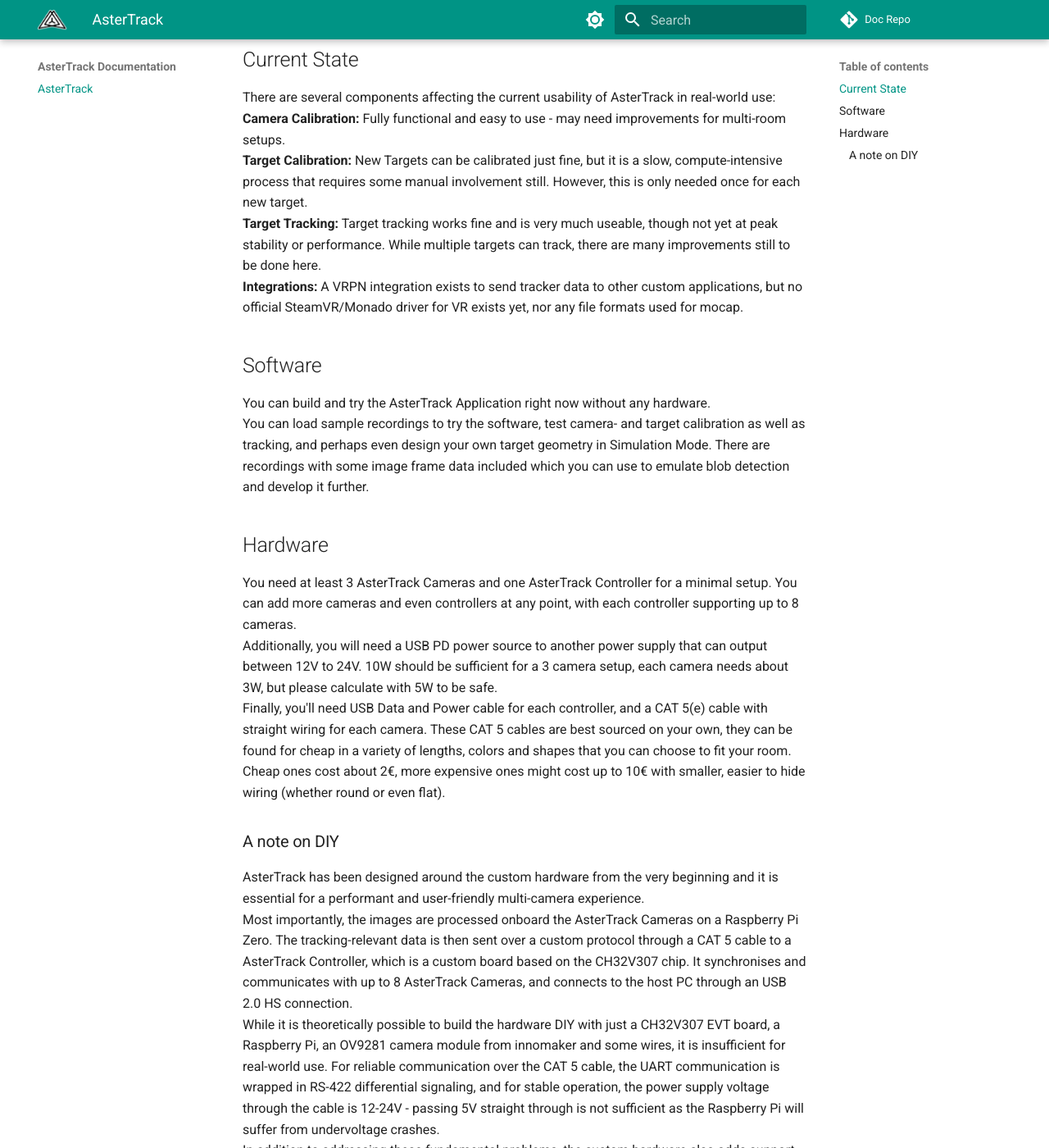
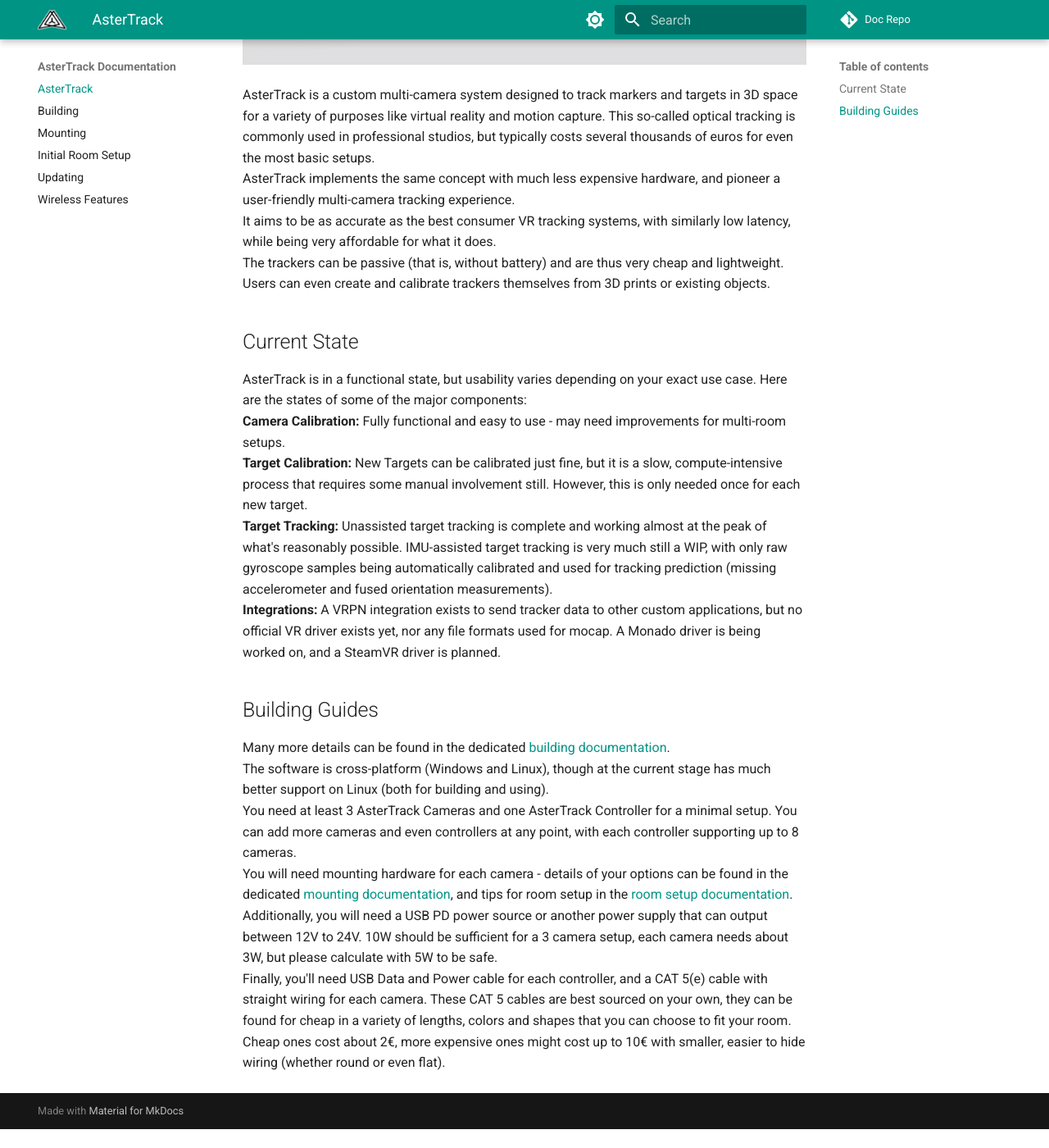
Before and after one commit to AsterTrack/AsterTrack_Documentation, an MkDocs documentation site: the page built from docs/index.md, in a window 1280 px wide and 1400 px high, scrolled down 369 px. Shown: the whole window at 82% size. Built offline with MkDocs 1.6.1 and Material for MkDocs 9.7.7, drawn with Linux system fonts in a browser that asks for light colours; plug-ins that fetch from the network failed and are left out; comment, search, counter and statistics services are not loaded; after the commit the page ends 1746 px from its top, so only the background shows below that; some of the changed lines change nothing that is shown; some of the changed text lies outside the part shown.

Commit message:
Expanded initial documentation

```diff
--- /dev/null
+++ b/docs/building.md
@@ -0,0 +1,39 @@
+# Building
+
+## Software
+The AsterTrack Software consists of several more or less distinct projects, including four main ones required for the base functionality of the current hardware:
+
+1. The **AsterTrack Server Software** (and its interface) running on the host system can be compiled and run on both Windows and Linux, though at the current stage, Windows support is lagging behind.
+
+2. The **AsterTrack Controller Firmware** requires the standard RiscV toolchain to compile, and can thus be compiled on all platforms, though instructions may be Linux-specific for now.
+
+3. The **AsterTrack Camera-Pi Firmware** is the main program running on the Raspberry Pi, and can currently only be compiled on the Pis themselves - a cross-compile toolchain is planned. The OS image - based on piCore 13.x - can currently only be created on Linux using a setup script system, though it should be possible to package new builds for firmware updates on other platforms, too.
+
+4. The **AsterTrack Camera-MCU Firmware** runs on the STM32 MCU in the official hardware, and is compiled with the standard ARM toolchain and can thus be compiled on most major platforms, though again instructions may be Linux-specific for now. In the DIY Hardware the MCU may potentially be omitted, though this would change multiple aspects of the design and affects compatibility and should thus be avoided.
+
+**Build Instructions** for all 4 main projects can be found in their respective READMEs in the main [AsterTrack repository](https://github.com/AsterTrack/AsterTrack).
+
+Additionally, there are (or will be) further relevant projects:
+
+- For IMU trackers complementing the optical tracking, custom SlimeVR-based nRF firmware is used, adding timesync compared to upstream. This consists of both a receiver and a tracker build based on the exact hardware used. Both require a nRF-specific, zephyr-based toolchain, as well as specific flashing tools - see the [SlimeVR docs](https://docs.slimevr.dev/smol-slimes/firmware/index.html) for details. The source code of the custom firmware will be published once its finalised and rebased properly.
+
+- Example client software to interact with AsterTracks tracking output, applicable to multiple languages (C++ and python), can be found in [this repo](https://github.com/AsterTrack/Clients). There is also a `viewer` application not unlike the main AsterTrack Server Interface which aims to implement all supported AsterTrack protocols in C++ for immediate viewing.
+
+## Hardware
+If you are interested in Prototype Hardware, please contact [devkits@astertrack.dev](mailto:devkits@astertrack.dev). <br>
+Building the hardware yourself is theoretically possible, but in practice quite unattainable for a reasonable price for individuals.
+We are aiming to work on more DIY-compatible versions of the PCBs in the future after the current design is finalised. <br>
+The block diagram of the system is rather simple (TBD), but in order to make the system actually stable and useful in real world use, the custom PCBs are a necessity, with their ESD protections, voltage regulations, and additional usability features.
+
+### Implementation Details
+AsterTrack has been designed around the custom hardware from the very beginning and it is essential for a performant and user-friendly multi-camera experience. <br>
+Most importantly, the images need to be processed on-board the AsterTrack Cameras for a scalable, low-latency system that isn't constrained by data-throughput and host system capabilities. That is what the Raspberry Pi Zero are doing: They run a custom QPU assembly program processing the images at high speed and great efficiency, faster than any CPU could. <br>
+After further refinement, the detected image blobs are then sent over a custom UART protocol through a CAT5e cable to the AsterTrack Controller, which is a custom board based on the CH32V307 chip. Its purpose is to synchronise and communicate with up to 8 AsterTrack Cameras, and connecting to the host PC through a USB 2.0 HS connection. While a direct protocol between cameras and host PC would have made some things easier (like an Ethernet connection), it would have made the setup UX much worse compared to a simple USB 2.0 device. <br>
+Finally, the host PC receives the time-synchronised blob data from the cameras and can use it to calibrate and track objects in 3D space - the details of the algorithms far exceeding the scope of this documentation.
+
+### DIY
+
+A DIY version for using off-the-shelf camera sensors is planned, but will always require custom PCBs. While it is theoretically possible to build the hardware with just a CH32V307 EVT board, a Raspberry Pi, an OV9281 camera module from innomaker and some wires, it is insufficient for real-world use. <br>
+For reliable communication over the CAT5e cables, the UART communication is wrapped in RS-422 differential signaling, and for stable operation, the power supply voltage through the cable is 12-24V - passing 5V straight through is not sufficient as the Raspberry Pi will suffer from undervoltage crashes. <br>
+In addition to addressing these fundamental problems, the custom hardware also adds support for passive retroreflective markers via a IR LED ring around the camera lens, various buttons and signaling LEDs, power regulation with external power and USB PD support, external sync I/O, and other smaller amenities. <br>
+All these require the custom PCBs, and thus sadly make true DIY - without an expensive PCBA-order - a lot less attractive - though if you're aware of the difficulties and risks, you are free to try.
--- a/docs/index.md
+++ b/docs/index.md
@@ -1,31 +1,27 @@
 # AsterTrack
 
-AsterTrack is a custom multi-camera system designed to track markers in 3D space for a variety of purposes like virtual reality and motion capture. This so-called optical tracking is commonly used in professional setups, but typically costs several thousands of euros. AsterTrack aims to implement the same concept with much less expensive hardware, and pioneer a user-friendly multi-camera experience.
-It aims to be as accurate as the best consumer VR tracking systems with low latency, and very affordable. The trackers can be passive (that is, no battery) and are thus very cheap and lightweight. Users can also create and calibrate trackers themselves from 3D prints and even from everyday objects.
+<img alt="Banner image with AsterTrack hardware" src="assets/Banner_AT_Rendered.png">
+
+AsterTrack is a custom multi-camera system designed to track markers and targets in 3D space for a variety of purposes like virtual reality and motion capture.
+This so-called optical tracking is commonly used in professional studios, but typically costs several thousands of euros for even the most basic setups. <br>
+AsterTrack implements the same concept with much less expensive hardware, and pioneer a user-friendly multi-camera tracking experience. <br>
+It aims to be as accurate as the best consumer VR tracking systems, with similarly low latency, while being very affordable for what it does. <br>
+The trackers can be passive (that is, without battery) and are thus very cheap and lightweight.
+Users can even create and calibrate trackers themselves from 3D prints or existing objects.
 
 ## Current State
 
-There are several components affecting the current usability of AsterTrack in real-world use: <br>
+AsterTrack is in a functional state, but usability varies depending on your exact use case. Here are the states of some of the major components:  <br>
 **Camera Calibration:** Fully functional and easy to use - may need improvements for multi-room setups. <br>
 **Target Calibration:** New Targets can be calibrated just fine, but it is a slow, compute-intensive process that requires some manual involvement still. However, this is only needed once for each new target. <br>
-**Target Tracking:** Target tracking works fine and is very much useable, though not yet at peak stability or performance. While multiple targets can track, there are many improvements still to be done here. <br>
-**Integrations:** A VRPN integration exists to send tracker data to other custom applications, but no official SteamVR/Monado driver for VR exists yet, nor any file formats used for mocap.
+**Target Tracking:** Unassisted target tracking is complete and working almost at the peak of what's reasonably possible. IMU-assisted target tracking is very much still a WIP, with only raw gyroscope samples being automatically calibrated and used for tracking prediction (missing accelerometer and fused orientation measurements).  <br>
+**Integrations:** A VRPN integration exists to send tracker data to other custom applications, but no official VR driver exists yet, nor any file formats used for mocap. A Monado driver is being worked on, and a SteamVR driver is planned.
 
-## Software
+## Building Guides
 
-You can build and try the AsterTrack Application right now without any hardware. <br>
-You can load sample recordings to try the software, test camera- and target calibration as well as tracking, and perhaps even design your own target geometry in Simulation Mode.
-There are recordings with some image frame data included which you can use to emulate blob detection and develop it further.
-
-## Hardware
-
+Many more details can be found in the dedicated [building documentation](building.md). <br>
+The software is cross-platform (Windows and Linux), though at the current stage has much better support on Linux (both for building and using). <br>
 You need at least 3 AsterTrack Cameras and one AsterTrack Controller for a minimal setup. You can add more cameras and even controllers at any point, with each controller supporting up to 8 cameras. <br>
-Additionally, you will need a USB PD power source to another power supply that can output between 12V to 24V. 10W should be sufficient for a 3 camera setup, each camera needs about 3W, but please calculate with 5W to be safe. <br>
+You will need mounting hardware for each camera - details of your options can be found in the dedicated [mounting documentation](mounting.md), and tips for room setup in the [room setup documentation](room_setup.md). <br>
+Additionally, you will need a USB PD power source or another power supply that can output between 12V to 24V. 10W should be sufficient for a 3 camera setup, each camera needs about 3W, but please calculate with 5W to be safe. <br>
 Finally, you'll need USB Data and Power cable for each controller, and a CAT 5(e) cable with straight wiring for each camera. These CAT 5 cables are best sourced on your own, they can be found for cheap in a variety of lengths, colors and shapes that you can choose to fit your room. Cheap ones cost about 2€, more expensive ones might cost up to 10€ with smaller, easier to hide wiring (whether round or even flat).
-
-### A note on DIY
-
-AsterTrack has been designed around the custom hardware from the very beginning and it is essential for a performant and user-friendly multi-camera experience. <br>Most importantly, the images are processed onboard the AsterTrack Cameras on a Raspberry Pi Zero. The tracking-relevant data is then sent over a custom protocol through a CAT 5 cable to a AsterTrack Controller, which is a custom board based on the CH32V307 chip. It synchronises and communicates with up to 8 AsterTrack Cameras, and connects to the host PC through an USB 2.0 HS connection. <br>
-While it is theoretically possible to build the hardware DIY with just a CH32V307 EVT board, a Raspberry Pi, an OV9281 camera module from innomaker and some wires, it is insufficient for real-world use. For reliable communication over the CAT 5 cable, the UART communication is wrapped in RS-422 differential signaling, and for stable operation, the power supply voltage through the cable is 12-24V - passing 5V straight through is not sufficient as the Raspberry Pi will suffer from undervoltage crashes. <br>
-In addition to addressing these fundamental problems, the custom hardware also adds support for passive retroreflective markers via a IR LED ring around the camera lens, various buttons and signaling LEDs, power regulation with external power and USB PD support, external sync I/O, and other smaller amenities. <br>
-It is highly recommended to make use of the custom PCBs, either the official dev kit or the DIY version.
--- /dev/null
+++ b/docs/mounting.md
@@ -0,0 +1,45 @@
+# Mounting
+
+Cameras can be mounted using any mounting hardware compatible with 1/4" threads common for mounting small cameras. </b>
+Here are several tested ways to mount the hardware, with Pros/Cons.
+
+## Mechanism
+Relevant qualities:
+- Flexibility to accommodate to any viewing angle
+    - especially switching aspect ratio (rotating by 90° on the roll axis)
+- Wide availability on many stores, and price
+- Ease of use during mounting
+
+#### GoPro mounting system
+Readily available and very flexible in theory. However, switching aspect ratio requires adding new parts, so to really achieve its full flexibility, you will have to overbuy on parts. And while cheap individually, these parts often have to be bought in sets that leave you with parts you don't need. <br>
+Ease of use is lacking. While a simple setup only has one screw to secure, for full flexibility two are required, and the yaw axis cannot be properly secured in most mounts as you use a fixing ring to tighten the camera, but to orient the camera properly you have to rely on the tightness of the fixing ring, which in practice means the yaw axis is loose.
+
+#### Ball Joint Mount with single fixing screw
+A ball joint of this design allows for full flexibility in orienting the camera thanks to the notch allowing full 90° angles, and is super cheap (<2€). When combined with a 3D-printed 1/4" compatible adhesive mounting plate, this seems to promise a good all-around mounting options. <br>
+Sadly, it can be extremely annoying to use during setup as the mounting screw, due to relying on metal-on-metal friction between screw and ball joint, is pretty much a binary lock. That means, you have to constrain the full range of motion while securing the screw, which in practice is quite challenging. <br>
+Anecdotally, it is easy to overtighten the screw and accidentally damage the threads of the CNC shell.
+
+#### Ball Joint Mount with encompassing tightening ring
+This design of securing the ball joint has many advantages to the previous one, as it applies force on the ball joint through separate plastic grips. This means, the force increases gradually as the screw is tightened, allowing for easy adjustments of the camera orientation during the mounting process. By keeping the turning knob separated from the ball joint, accidental changes while tightening can be mostly avoided. <br>
+Additionally, as the only mounting system, it can be bought for super cheap and in one part. <br>
+The only major disadvantage is that it does not offer full flexibility in regards to orientation. Given the other advantages of this option, we are considering adding a mounting thread on the long side of the camera to make this option fully viable.
+
+## Securing
+
+There are several ways to secure the mounting hardware to the room.
+The requirements for this are rather lax, as the cameras are rather lightweight and have no moving parts that cause vibrations.
+
+#### Metal Trusses
+Used in professional setups for optimal rigidity, these do not rely on attachment to the room directly, but provide their own mounting options.
+
+#### Screws
+While technically the most secure for attaching directly to a wall or ceiling, it is generally unnecessary unless it is straight-forward and largely non-destructive for the construction of your room. <br>
+Sadly, some all-in-one mounting mechanisms do not directly provide screw holes to mount with.
+
+#### Magnetic
+Some mounting hardware have magnetic bases, and may be used in some scnearios, though their security is generally inferior, especially rotationally. Do make sure the surface you intend to use is actually magnetic and not e.g. made of aluminium.
+
+#### Adhesive (Recommended)
+The recommended and most common method for GoPro mounts and all-in-one mounting options is adhesives.
+While technically destructive and potentially problematic for rented rooms, the resulting surface damage can often be easily patched. <br>
+Do make sure the surface of the room provides sufficient stability before relying on it though!
--- /dev/null
+++ b/docs/room_setup.md
@@ -0,0 +1,24 @@
+# Initial Room Setup
+The most important thing to consider is where to put the cameras. <br> Several factors may influence this decision:
+- The volume you want to be trackable
+- The cable run from the cameras to the controller
+- Potential room features that facilitate mounting
+
+It is recommended you get a good feel for the field of view of the cameras before you fully commit to a camera setup. You may also connect one camera and use it to live-preview potential camera locations. To do so, turn on the image streaming (Context menu or 'H' shortcut), use the contrast and brightness setting in the visualisation panel to make them more visible, and set the camera view to full-screen.
+
+#### Tracking Volume
+Generally, you'll want to mount cameras high in the corners of the room. If you put them in the middle of a wall (also high up at the ceiling), you'll have to be very considerate about what you want to prioritise and orient the camera accordingly: Mounting the camera upright results in a wide field of view, mounting it sideways results in a tall field of view. The vertical field of view and orientation is a delicate balance between tracking height far into the room and tracking close to the wall the camera is mounted on.
+
+#### Cable Runs
+The cameras need to connect to the controllers for both power and a custom communication protocol. These are NOT Ethernet or PoE (Power over Ethernet) compatible, so unless you know for sure you have direct cable runs, do not use any ethernet runs built into your house, do not use PoE hardware, and do not use ethernet switches instead of the controller! Doing so may harm the hardware or equipment used. <br>
+You need to buy the cables yourself, which can often be found locally, in the length, color, and even shape that your exact setup needs. This way you can blend the cable to fit in as much as possible. <br>
+The custom protocol used sadly prohibits merging multiple cables into one, so you may need to route multiple cables alongside each other.
+Picking the camera locations carefully can minimise the complicated runs you have to do.
+
+#### Room Features
+Look out for room features that may be used to either facilitate mounting or hide the cable runs: <br>
+- Curtain tracks for both mounting (if flat) and guiding the cable runs
+- Baseboards or other moldings to hide the cable runs
+- Very Tall furniture to mount ontop of (though you may loose effective vertical tracking volume if not mounted as high as possible)
+
+See [Mounting](mounting.md) for which mounting hardware you can use, and also which methods of securing you can use for the specific room you have.
--- /dev/null
+++ b/docs/updating.md
@@ -0,0 +1,17 @@
+## Firmware Update
+
+The firmwware of the cameras can be updated from within the AsterTrack Application, while the controller currently needs to be updated with a separate tool.
+Neither requires any extra hardware.
+
+#### Update Order
+The order in which the update is applied only matters for updates where this is explicitly mentioned, e.g. if they change the way the UART protocol works. Follow the instructions then.
+In those cases, it should be safe to update the MCU first, then the Pi, then the controller. If you happened to have updated the Pi first, update the controller next, then the MCU. You can always downgrade the controller again to achieve this ordering for all cameras.
+
+### Camera Firmware Update
+In the 'Device' view panel, click on the firmware version of the camera to mark it for firmware update. You may mark multiple cameras at once, which optimises transfer speed. <br>
+In the firmware section that appeared at the bottom, you can now select firmware files to upload. While a complete update package format is planned with additional features, currently, you need to separately select a .tgz package to update the Raspberry Pi processor on the camera, and a .bin binary to update the MCU on the camera. You may also upload a complete OS image file (.img) to the camera.
+
+### Controller Firmware Update
+Currently you need to manually switch the Controller to the bootloader, which can be done by pressing the middle Flash button for one second (technically half a second is enough). <br>
+After that, it should appear as "WinChipHead", which is the default bootloader. You can then either use the isp55e0 built with the controller project through the provided VS Code task (or even manually), or use the firmware flashing tool integrated into the server UI. <br>
+Switch to the "Devices" view panel and select the firmware binary to upload in the "Controller Firmware Update" section. Then, with a controller in bootloader mode, hit "Flash Controller in Bootloader".
--- /dev/null
+++ b/docs/wireless.md
@@ -0,0 +1,20 @@
+# Wireless Features
+
+## Enable Wifi
+Wifi (and SSH) can be great tools to debug a camera if it misbehaves, or even to start developing on it. <br>
+In the future, a direct server-to-camera connection my be used to supplement or even replace the wired connection through the controller. <br>
+Any image that has the wifi packages installed and wifi or SSH not explicitly forbidden via config, can be made to connect to a wifi network using the "Wireless Setup" view panel.
+
+### Wireless Setup
+The wifi credentials currently need to be provided every time, as there is no support within the server for either storing them on the host via a secrets API, nor on the camera. <br>
+To set the credentials, use a tool like wpa_passphrase (on linux) or write the wpa_supplicant.conf manually (on windows) and enter it in the wpa_supplicant.conf field hidden behind a collapsing header. Details on wpa_supplicant.conf can be found [here](https://wiki.archlinux.org/title/Wpa_supplicant).
+
+## SSH for Development
+If the camera is connected to a wifi network, it will show its IP and the SSID of the network (shown in the tooltip of the IP). <br>
+When trying to connect, you will have to enter "piCore". <br>
+Using dev images, you have all capacities to start developing:
+- stop.sh to stop the currently running instances of the program
+- sources of the current build (always updated with firmware updates)
+- `build_release.sh` / `build_debug.sh` to compile the program
+- active sftp service to transfer new sources and extract compiled builds
+- debugging with `sudo gdb --args TrackingCamera/TrackingCamera_armv7l -u`
```
Also changed, not shown: docs/assets/Banner_AT_Rendered.png (added).
